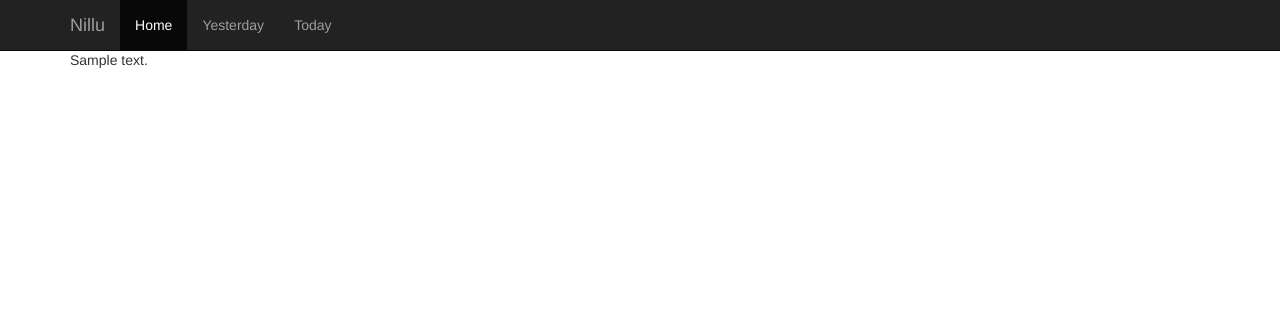
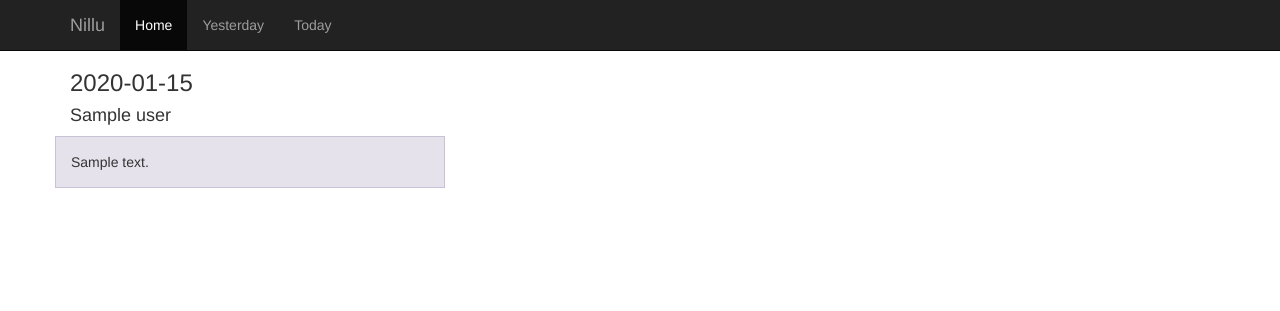
Before and after one commit to cnu/nillu, a Flask app: template nillu/templates/entry.html in a window 1280 px wide. Shown: the top 311 px of the page. Run offline with Flask 2, Linux system fonts and the light colour scheme; tables that the repository leaves empty hold one stand-in row (values such as "Sample post"); the template is opened without the code that fills it: values that come from a table or form of the project are taken from there, most other values are stand-ins (such as "Sample title", 1, 10 or a date in 2020); some libraries are stand-ins or nearby versions.

Commit message:
Display entries much more clearly
Display date and user name before each entry.

```diff
--- a/nillu/static/custom.css
+++ b/nillu/static/custom.css
@@ -5,3 +5,12 @@ body {
   padding: 40px 15px;
   text-align: center;
 }
+
+[class*="col-"] {
+    padding-top: 15px;
+    padding-bottom: 15px;
+    background-color: #eee;
+    background-color: rgba(86,61,124,.15);
+    border: 1px solid #ddd;
+    border: 1px solid rgba(86,61,124,.2);
+}
--- a/nillu/templates/entry.html
+++ b/nillu/templates/entry.html
@@ -37,17 +37,16 @@
     </div> <!-- /container -->
 
     <div class="container">
-        <div class="row">
-            {% for entry in entries %}
-            <div class="col-md-4">{{ entry.text }}</div>
-            {% if loop.index is divisibleby 3 %}
-            </div>
+        {% for date in date_order %}
+        <h3>{{ date }}</h3>
+            {% for user in user_order %}
+            <h4>{{ user }}</h4>
             <div class="row">
-            {% endif %}
+            {% for entry in result[date][user] %}
+                <div class="col-md-4">{{ entry.text }}</div>
             {% endfor %}
             </div>
-        </div>
-
-
+            {% endfor %}
+        {% endfor %}
     </div> <!-- /container -->
 {% endblock %}
--- a/nillu/views.py
+++ b/nillu/views.py
@@ -1,3 +1,4 @@
+from collections import defaultdict
 from flask import flash, request, abort, redirect, render_template, url_for
 from flask_login import login_user, login_required, logout_user
 
@@ -34,8 +35,19 @@ def entry(date):
 
         if resolution == 'day':
             # Use only 1 day
-            entries = Entry.query.filter_by(date=date_obj).order_by(Entry.user_id, Entry.type)
-            return render_template('entry.html', entries=entries)
+            entries = Entry.query.filter_by(date=date_obj).order_by(Entry.date, Entry.user_id, Entry.type)
+            user_order = set()
+            date_order = set()
+            result = defaultdict(lambda: defaultdict(list))
+            for e in entries:
+                date = e.date
+                user = e.user.name
+                date_order.add(date)
+                user_order.add(user)
+                result[date][user].append(e)
+            date_order = sorted(list(date_order))
+            user_order = sorted(list(user_order))
+            return render_template('entry.html', result=result, date_order=date_order, user_order=user_order)
     except FutureDateException:
         flash("Great Scott! Your flux capacitor is broken.", 'warning')
         return redirect(url_for('entry', date='today'))
```
